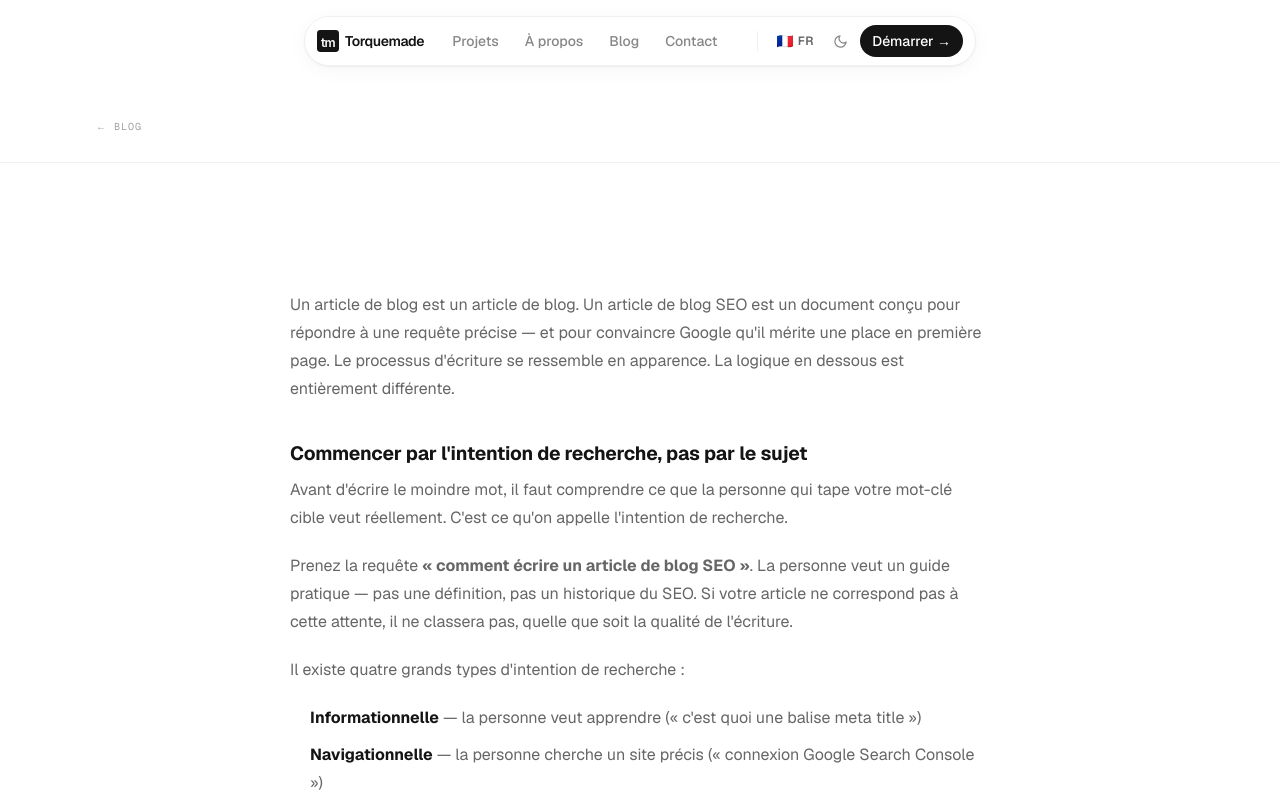
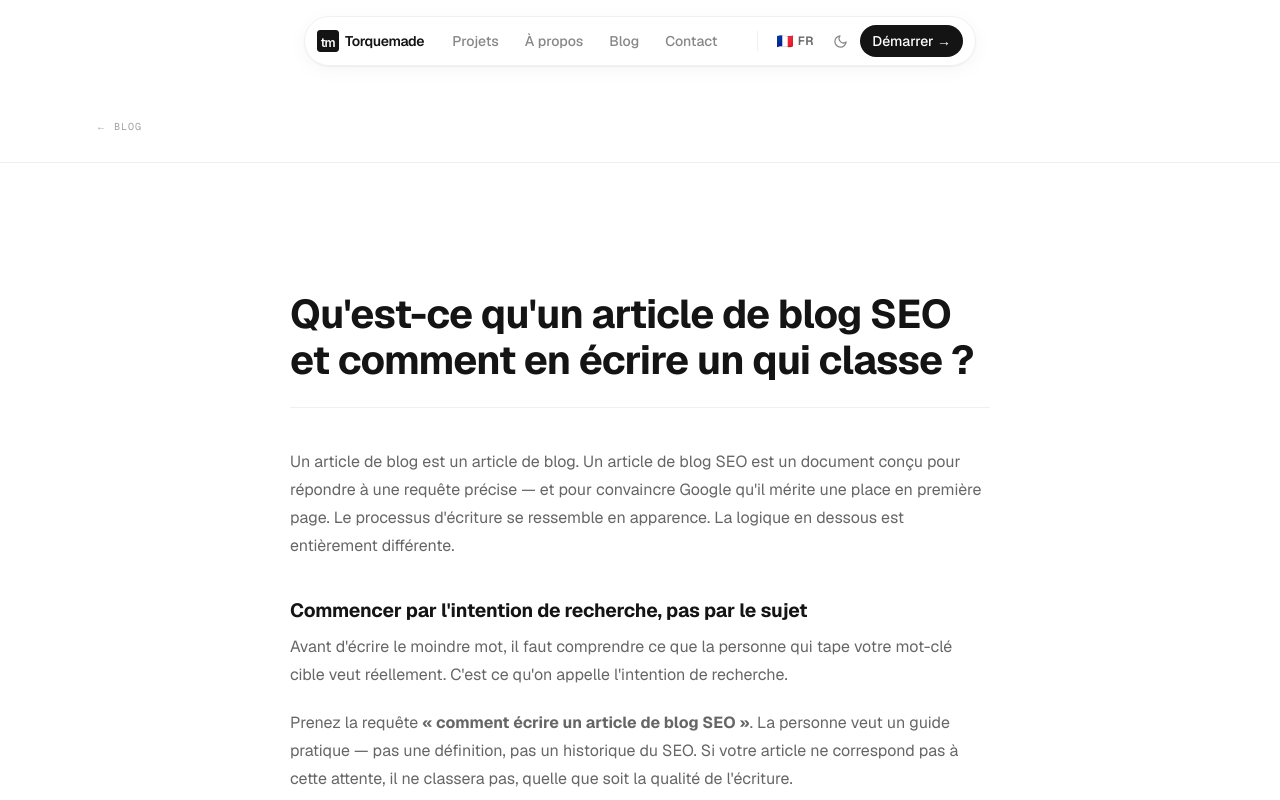
Before and after one commit to loanrmb/torquemade-v2, a Next.js app: page /blog/article-blog-seo-redaction in a window 1280 px wide. Shown: the top 800 px of the page. Built offline with nearby package versions, Linux system fonts and the light colour scheme.

Commit message:
Update _content.tsx

```diff
--- a/app/blog/(articles)/article-blog-seo-redaction/_content.tsx
+++ b/app/blog/(articles)/article-blog-seo-redaction/_content.tsx
@@ -8,6 +8,7 @@ export function ArticleBlogSeoContent() {
 
   if (lang === 'en') return (
     <article className="blog-article">
+      <h1 className="blog-article-title">What Is an SEO Blog Post and How to Write One That Ranks?</h1>
       <p>
         A blog post is a blog post. An SEO blog post is a document engineered to answer
         a specific search query — and to prove to Google that it deserves a top spot.
@@ -172,6 +173,7 @@ export function ArticleBlogSeoContent() {
 
   return (
     <article className="blog-article">
+      <h1 className="blog-article-title">Qu&apos;est-ce qu&apos;un article de blog SEO et comment en écrire un qui classe ?</h1>
       <p>
         Un article de blog est un article de blog. Un article de blog SEO est un document
         conçu pour répondre à une requête précise — et pour convaincre Google qu'il mérite
```
